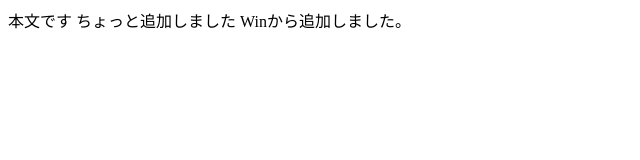
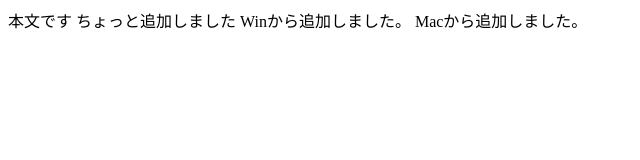
Before and after one commit to instructor-kk/2026Java_web, a plain HTML site: page WebContent/index.html in a window 1280 px wide. Shown: the whole page, without its empty margins (0-640 px from the left). Drawn offline with Linux system fonts and the light colour scheme.

Commit message:
Macから追加

```diff
--- a/WebContent/index.html
+++ b/WebContent/index.html
@@ -8,5 +8,6 @@
 本文です
 ちょっと追加しました
 Winから追加しました。
+Macから追加しました。
 </body>
 </html>
```
